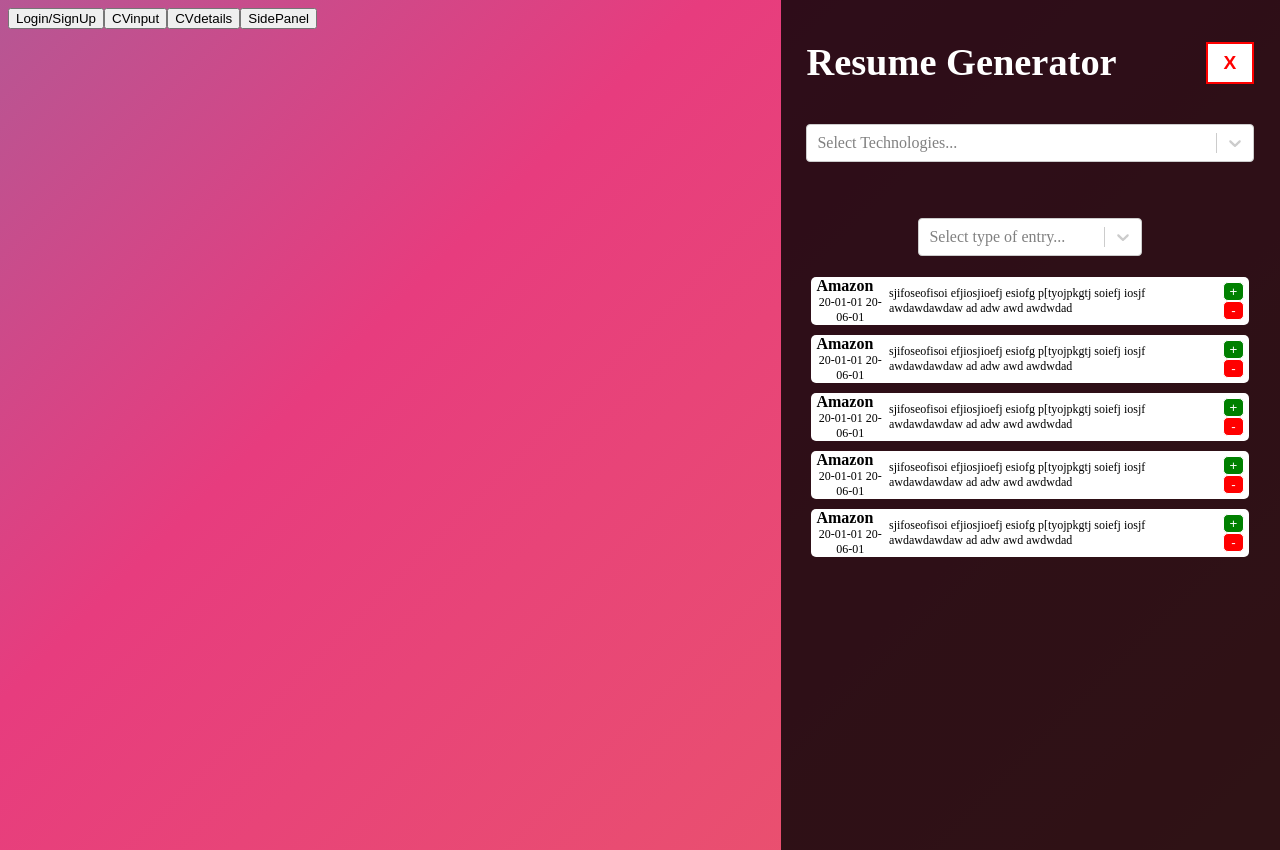
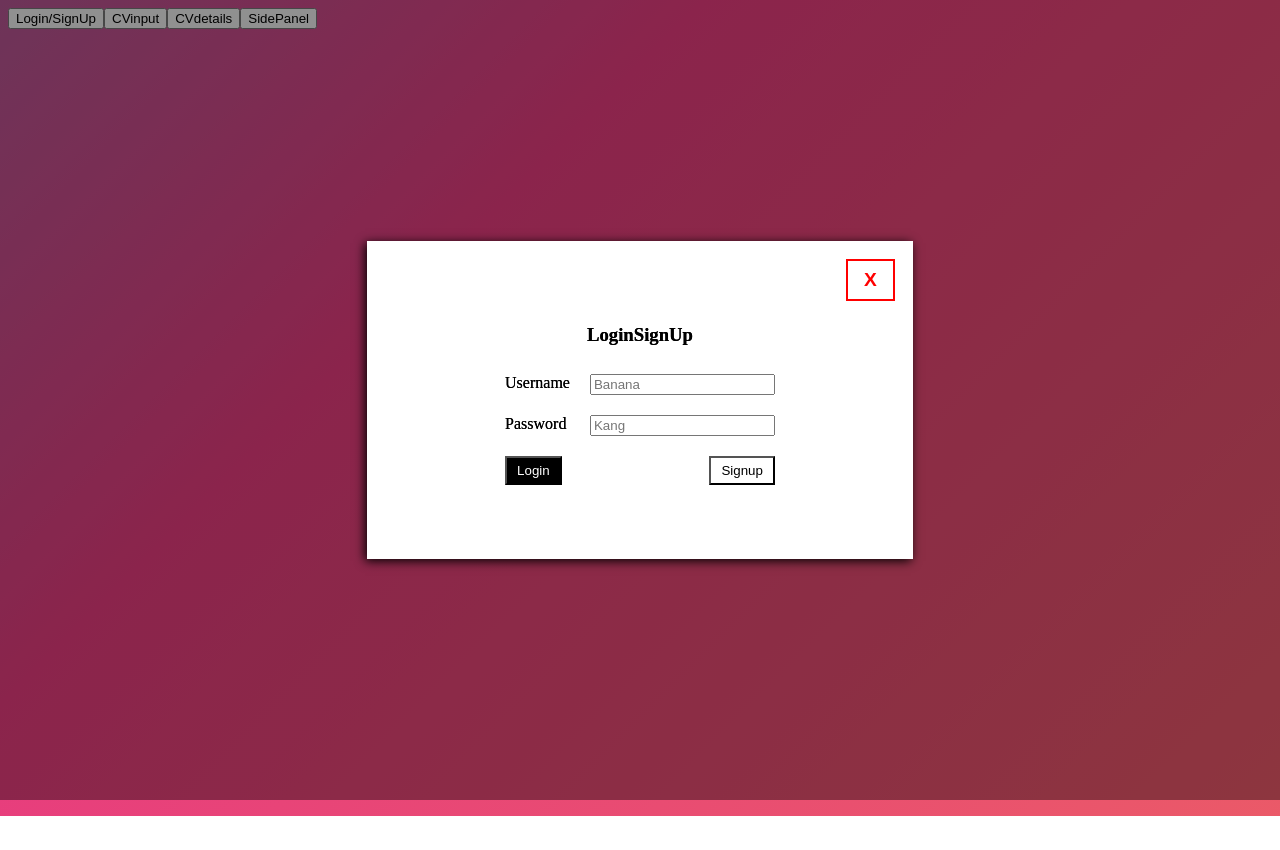
Before and after one commit to brkg/resumkr, a React app: page / in a window 1280 px wide. After the commit the page ends 816 px from the top, so only its background shows below. Built offline with nearby package versions, Linux system fonts and the light colour scheme; the HTML template or start-up script is replaced by a standard one.

Commit message:
Fixes #11 Defaulted to blank screen with Login/Signup popup

```diff
--- a/src/App.jsx
+++ b/src/App.jsx
@@ -6,7 +6,7 @@ import SidePanel from "./Components/SidePanel/SidePanel";
 import { useState } from "react";
 
 function App() {
-  const [loginPopup, setLoginPopup] = useState(false);
+  const [loginPopup, setLoginPopup] = useState(true);
   const [cvInputPage, setCvInputPage] = useState(false);
   const [cvDisplayPage, setcvDisplayPage] = useState(false);
   const [sidePanelPopup, setSidePanelPopup] = useState(false);
--- a/src/Components/SidePanel/ResumeSuggestion.jsx
+++ b/src/Components/SidePanel/ResumeSuggestion.jsx
@@ -9,8 +9,12 @@ export default function ResumeSuggestion(props) {
       </div>
       <div className="content">{props.content}</div>
       <div className="actions">
-        <button className="add">+</button>
-        <button className="hide">-</button>
+        <button className="add" onClick={() => console.log("Add", props.id)}>
+          +
+        </button>
+        <button className="hide" onClick={() => console.log("Hide", props.id)}>
+          -
+        </button>
       </div>
     </div>
   );
--- a/src/Components/SidePanel/SidePanel.jsx
+++ b/src/Components/SidePanel/SidePanel.jsx
@@ -38,7 +38,7 @@ export default function SidePanel(props) {
       />
     );
 
-  return true ? (
+  return props.trigger ? (
     <div className="sidePanel">
       <div className="line" id="sidePanelTop">
         <h1> Resume Generator </h1>
```
